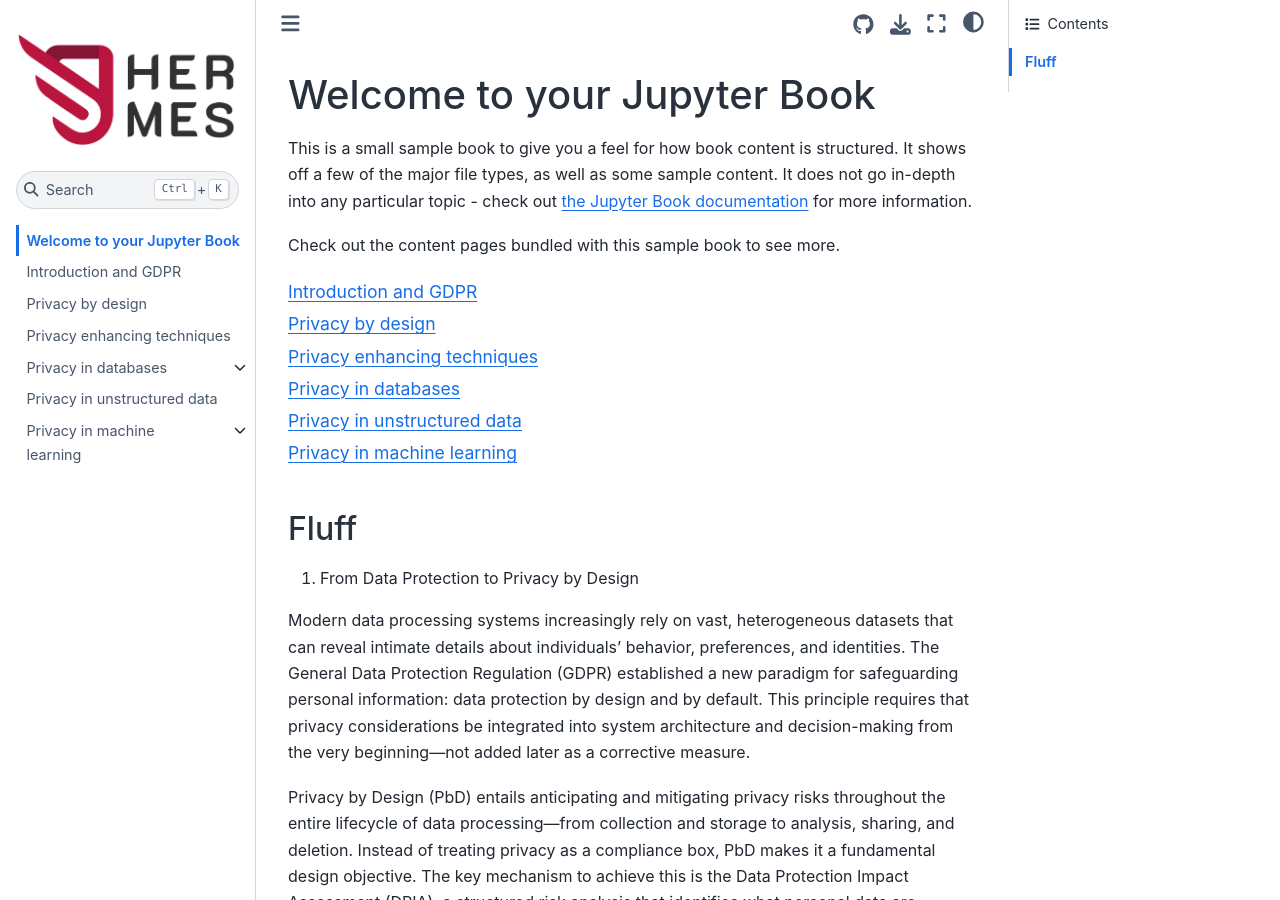
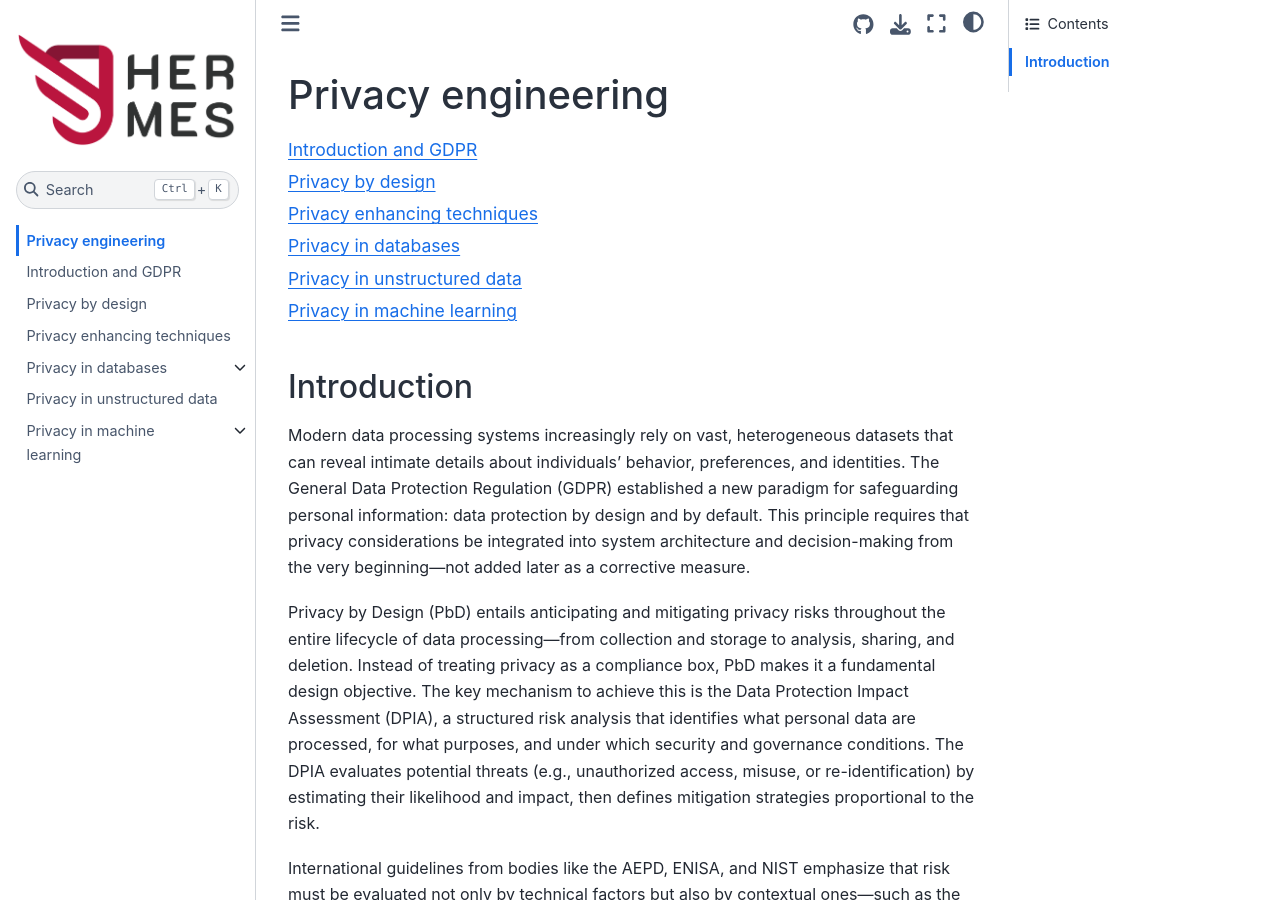
Before and after one commit to ablancoj/privacy-course, a Jupyter Book: the page built from intro.md, in a window 1280 px wide and 900 px high. Built offline with Jupyter Book 1.0.4 settings and Sphinx 7.4.7 and the Sphinx Book theme 1.1.4, drawn with Linux system fonts in a browser that asks for light colours; pages that are not in the unit, such as notebooks, are missing from menus.

Commit message:
deploy workflow

````diff
--- a/intro.md
+++ b/intro.md
@@ -1,18 +1,9 @@
-# Welcome to your Jupyter Book
-
-This is a small sample book to give you a feel for how book content is
-structured.
-It shows off a few of the major file types, as well as some sample content.
-It does not go in-depth into any particular topic - check out [the Jupyter Book documentation](https://jupyterbook.org) for more information.
-
-Check out the content pages bundled with this sample book to see more.
+# Privacy engineering
 
 ```{tableofcontents}
 ```
 
-## Fluff
-
-1. From Data Protection to Privacy by Design
+## Introduction
 
 Modern data processing systems increasingly rely on vast, heterogeneous datasets that can reveal intimate details about individuals’ behavior, preferences, and identities. The General Data Protection Regulation (GDPR) established a new paradigm for safeguarding personal information: data protection by design and by default. This principle requires that privacy considerations be integrated into system architecture and decision-making from the very beginning—not added later as a corrective measure.
 
````
Also changed, not shown: 1 other file.
